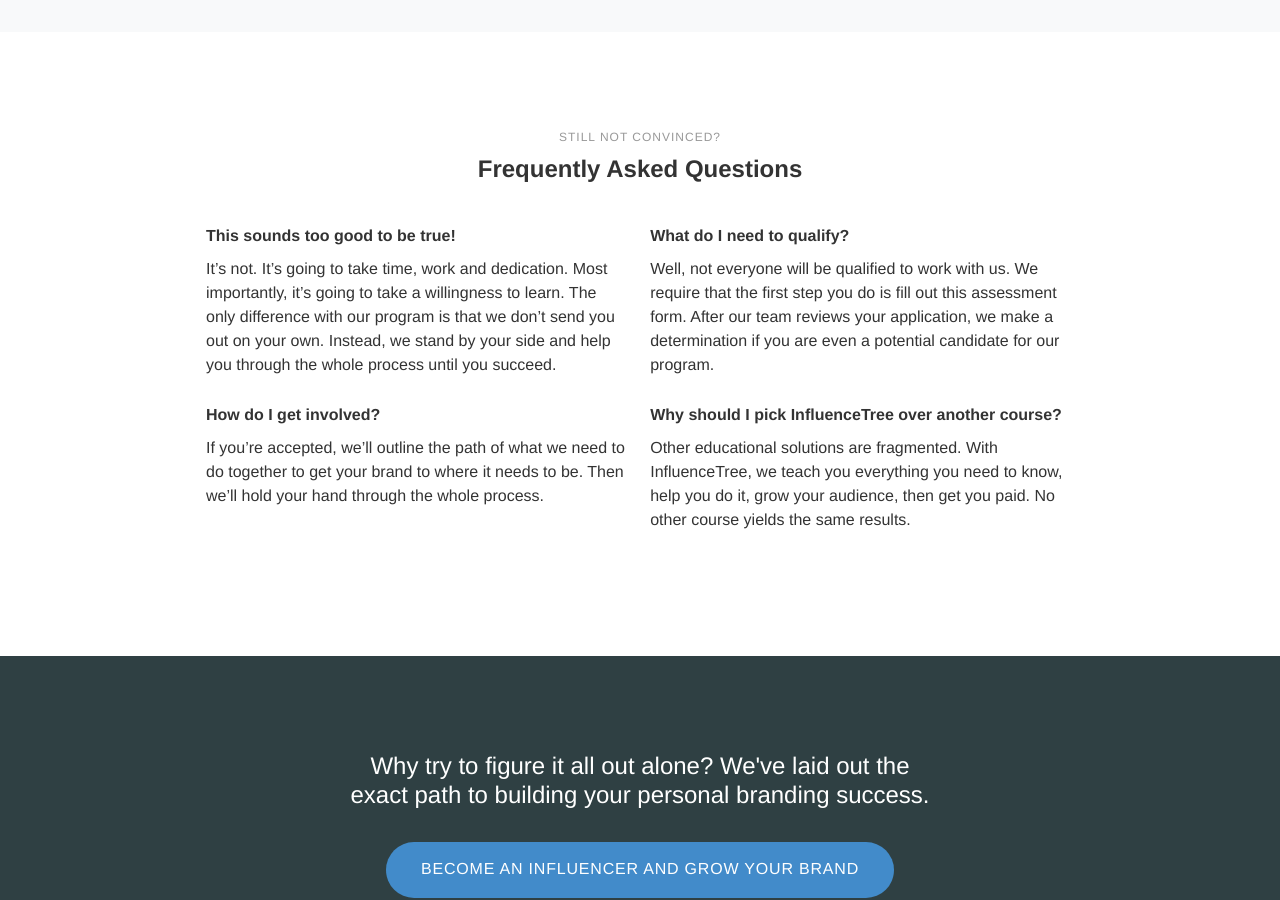
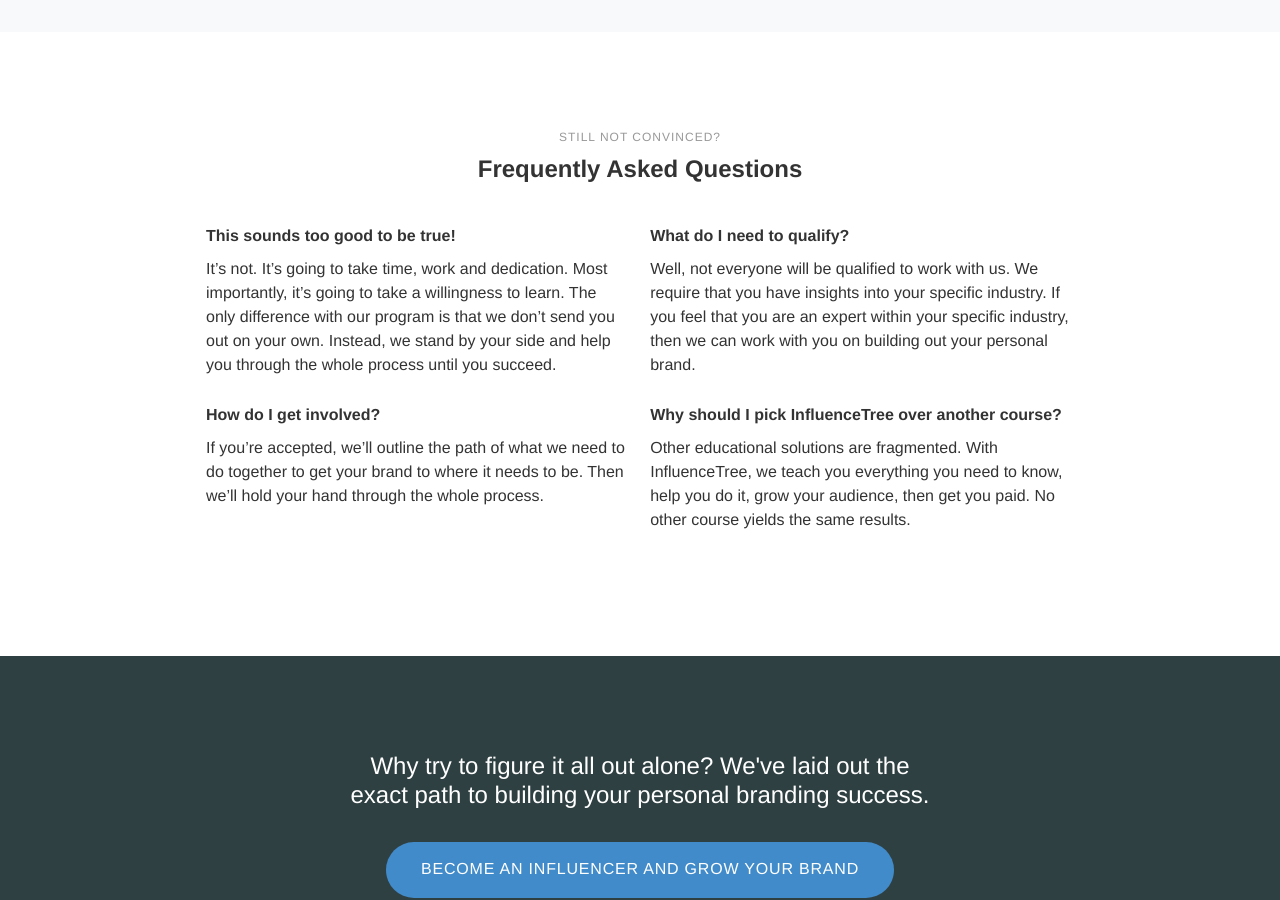
Before and after one commit to fairheadcreative/influencetree, a Jekyll site: the page built from course.html, in a window 1280 px wide and 900 px high, scrolled down 5730 px. Built offline with Jekyll 4.4.1, drawn with Linux system fonts in a browser that asks for light colours; Markdown is read by kramdown in place of the engine named in the settings; a script that is not in the unit is left out.

Commit message:
Update course.html

```diff
--- a/course.html
+++ b/course.html
@@ -258,7 +258,7 @@
       </li>
       <li>
         <h3>What do I need to qualify?</h3>
-        <p>Well, not everyone will be qualified to work with us. We require that the first step you do is fill out this assessment form. After our team reviews your application, we make a determination if you are even a potential candidate for our program.</p>
+        <p>Well, not everyone will be qualified to work with us. We require that you have insights into your specific industry. If you feel that you are an expert within your specific industry, then we can work with you on building out your personal brand.</p>
       </li>
       <li>
         <h3>How do I get involved?</h3>
```
